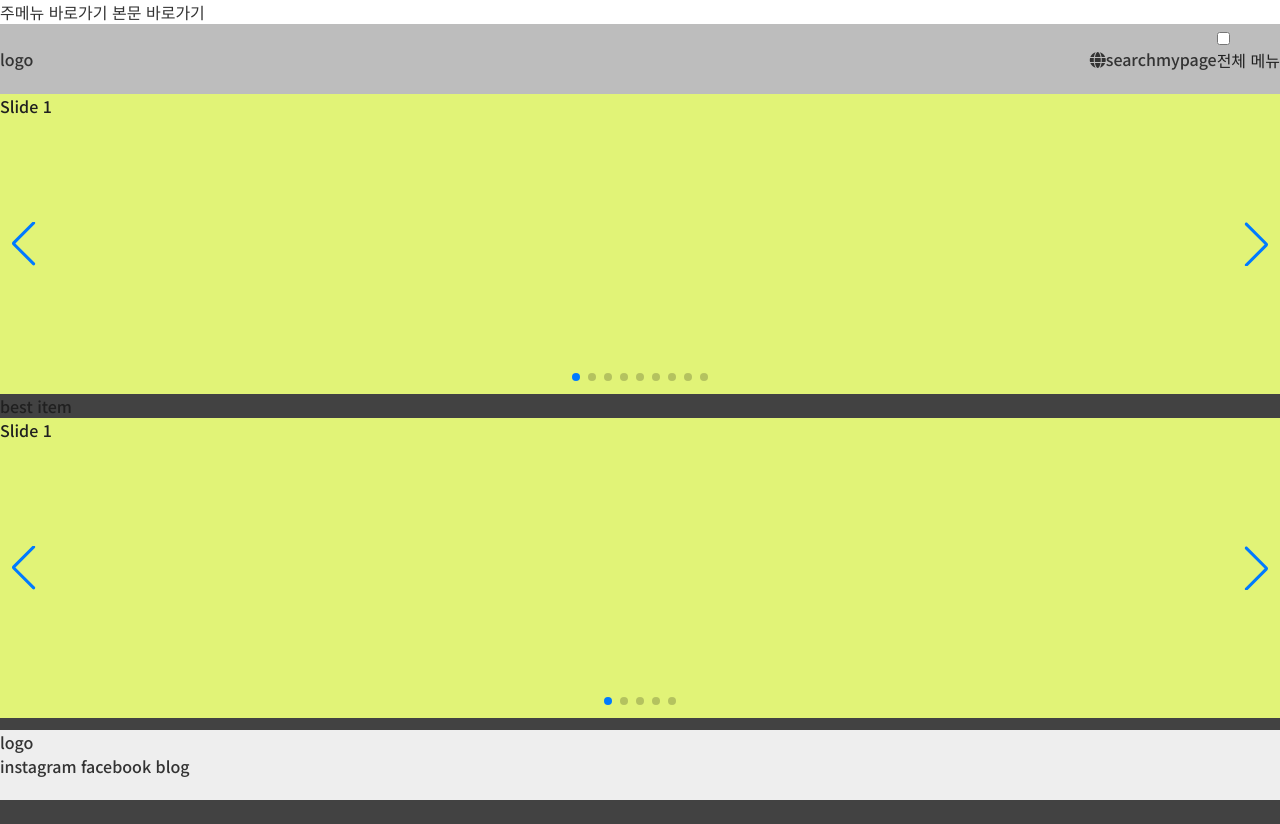
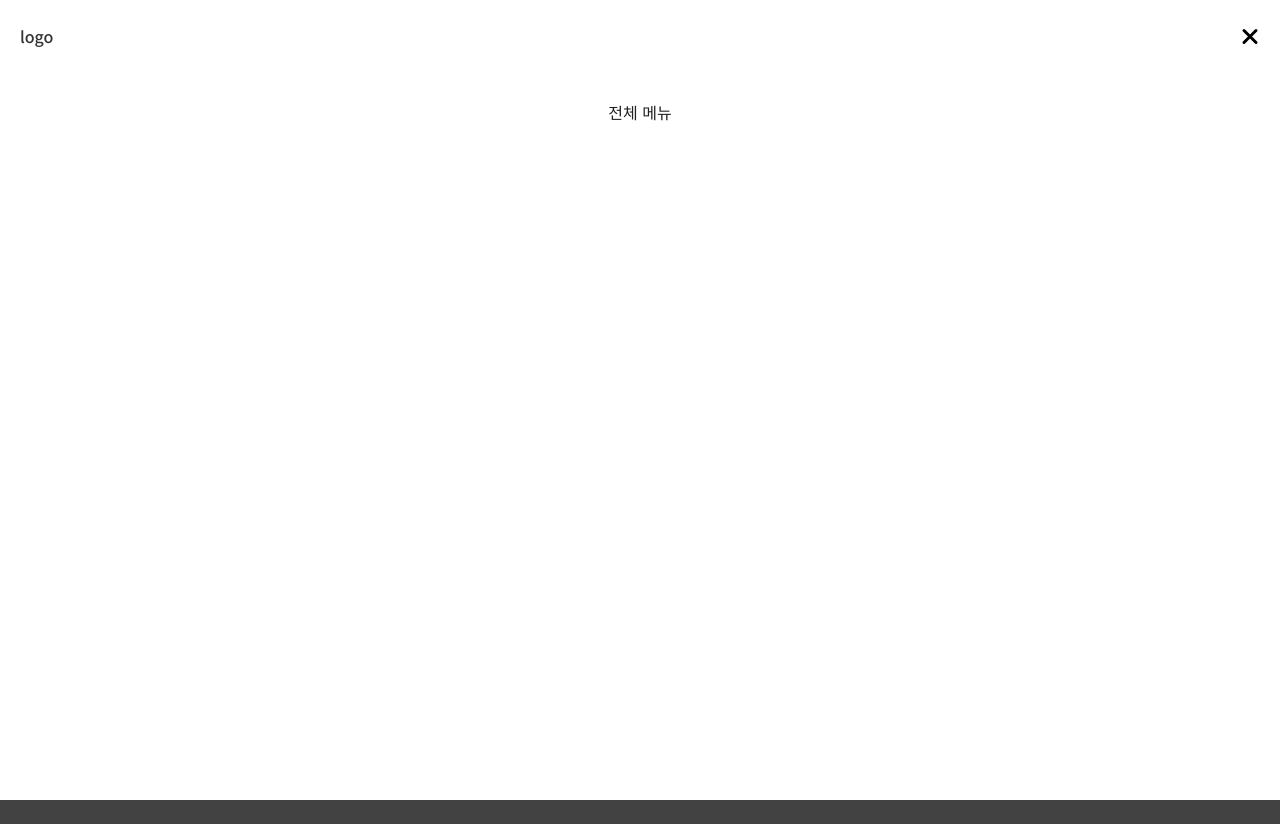
Before and after one commit to hyeeons/html-templates-scss, a plain HTML site: page index.html in a window 1280 px wide. Drawn offline with nearby package versions, Linux system fonts and the light colour scheme; a web font is replaced by a local one.

Commit message:
햄버거바

```diff
--- a/assets/scss/comm.scss
+++ b/assets/scss/comm.scss
@@ -13,6 +13,12 @@
   min-height: 100vh;
   flex-direction: column;
   background: $gray-100;
+}
+
+.inner {
+  max-width: 1280px;
+  margin: 0 auto;
+  padding: 0 20px;
 }
 
 #header {
@@ -35,6 +41,11 @@
 }
 
 // header (상세)
+#logo {
+  position: relative;
+  z-index: 1100;
+}
+
 #header {
   .inner {
     // @include flex
@@ -44,7 +55,82 @@
     display: flex;
     flex-direction: row-reverse;
   }
+
+  .u-skip {
+    a {
+      display: none;
+    }
+  }
+
+  .gnb-wrap {
+    .inp-burger {
+      position: absolute;
+      top: 0;
+      left: 0;
+      width: 0;
+      height: 0;
+      border: none;
+      opacity: 0;
+      visibility: hidden;
+      // input이 체크됐을 때
+      &:checked {
+        // + : 형제 선택자 (바로 뒤에 있는 요소)
+        & + .label-burger {
+          // input이 체크됐을 때 디자인
+          .bar {
+            &:nth-child(2) {
+              display: none;
+            }
+            &:nth-child(1) {
+              transform: translateY(4px) rotate(-45deg);
+            }
+            &:nth-child(3) {
+              transform: translateY(-4px) rotate(45deg);
+            }
+          }
+          // 눌렀을 때 gnb 보이게
+          & ~ #gnb {
+            // display: flex;
+            left: 0%;
+          }
+        }
+      }
+    }
+    // input이 체크되지 않았을 때 디자인
+    .label-burger {
+      display: flex;
+      flex-direction: column;
+      gap: 5px;
+      position: relative;
+      z-index: 1100;
+
+      .bar {
+        display: block;
+        width: 20px;
+        height: 3px;
+        border-radius: 3px;
+        background: $black;
+        transition: all 0.3s;
+        // 순정에 넣어주자..!
+      }
+    }
+  }
+  #gnb {
+    position: fixed;
+    top: 0;
+    left: 100%;
+    width: 100%;
+    // right: 0
+    bottom: 0;
+    z-index: 1000;
+    display: flex;
+    padding-top: 100px;
+    justify-content: center;
+    background: $white;
+    transition: all 0.3s;
+  }
   .util {
+    display: none;
     ul {
       display: flex;
     }
@@ -71,5 +157,9 @@
   }
 }
 // footer (상세)
-
+@media screen and (min-width: 480px) {
+  .ineer {
+    padding: 0;
+  }
+}
 @import "main", "sub1";
--- a/index.html
+++ b/index.html
@@ -73,15 +73,16 @@
             <div class="gnb-wrap">
               <input
                 type="checkbox"
+                checked
                 name="gnbNav"
                 id="gnbNav"
                 class="inp-burger"
               />
-              <label for="gnbNav"
-                ><div class="blind">전체 메뉴 보기</div>
+              <label for="gnbNav" class="label-burger">
                 <span class="bar"></span>
                 <span class="bar"></span>
                 <span class="bar"></span>
+                <div class="blind">전체 메뉴 보기</div>
               </label>
               <!-- label의 for값 = input의 id값이어야 클릭하면 작동함-->
               <nav id="gnb">전체 메뉴</nav>
```
Also changed, not shown: assets/css/comm.css, 1 other file.
